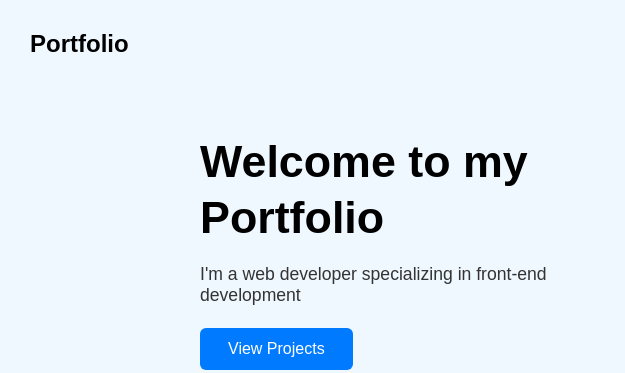
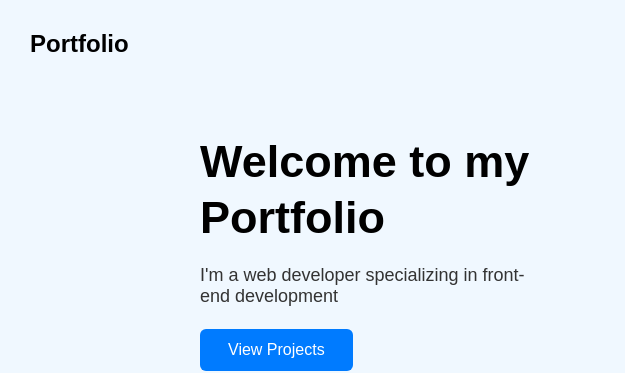
Before and after one commit to kamaaal0786/acm-tasks, a plain HTML site: page task 4/port.html in a window 1280 px wide. Shown: the top 373 px of the page, 0-625 px from the left. Drawn offline with Linux system fonts and the light colour scheme; grey boxes are pictures that could not be loaded.

Commit message:
Update port.css

```diff
--- a/task 4/port.css
+++ b/task 4/port.css
@@ -42,13 +42,13 @@ main {
 }
 
 .textbox h2 {
-    font-size: 2.8rem;
+    font-size: 45px;
     margin: 0 0 18px 0;
     line-height: 1.25;
 }
 
 .textbox p {
-    font-size: 1.1rem;
+    font-size: 18px;
     margin-bottom: 22px;
     color: #333;
 }
```
